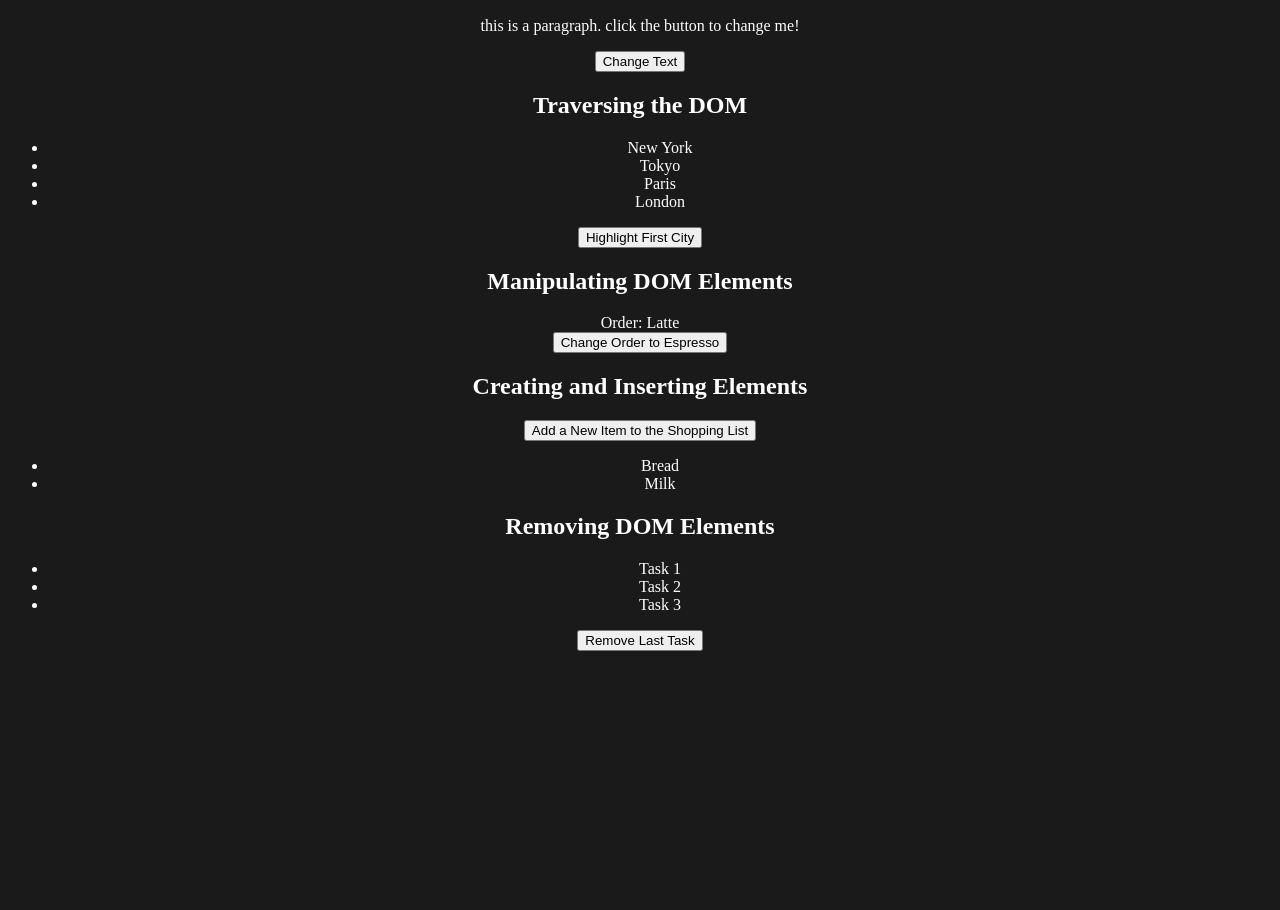
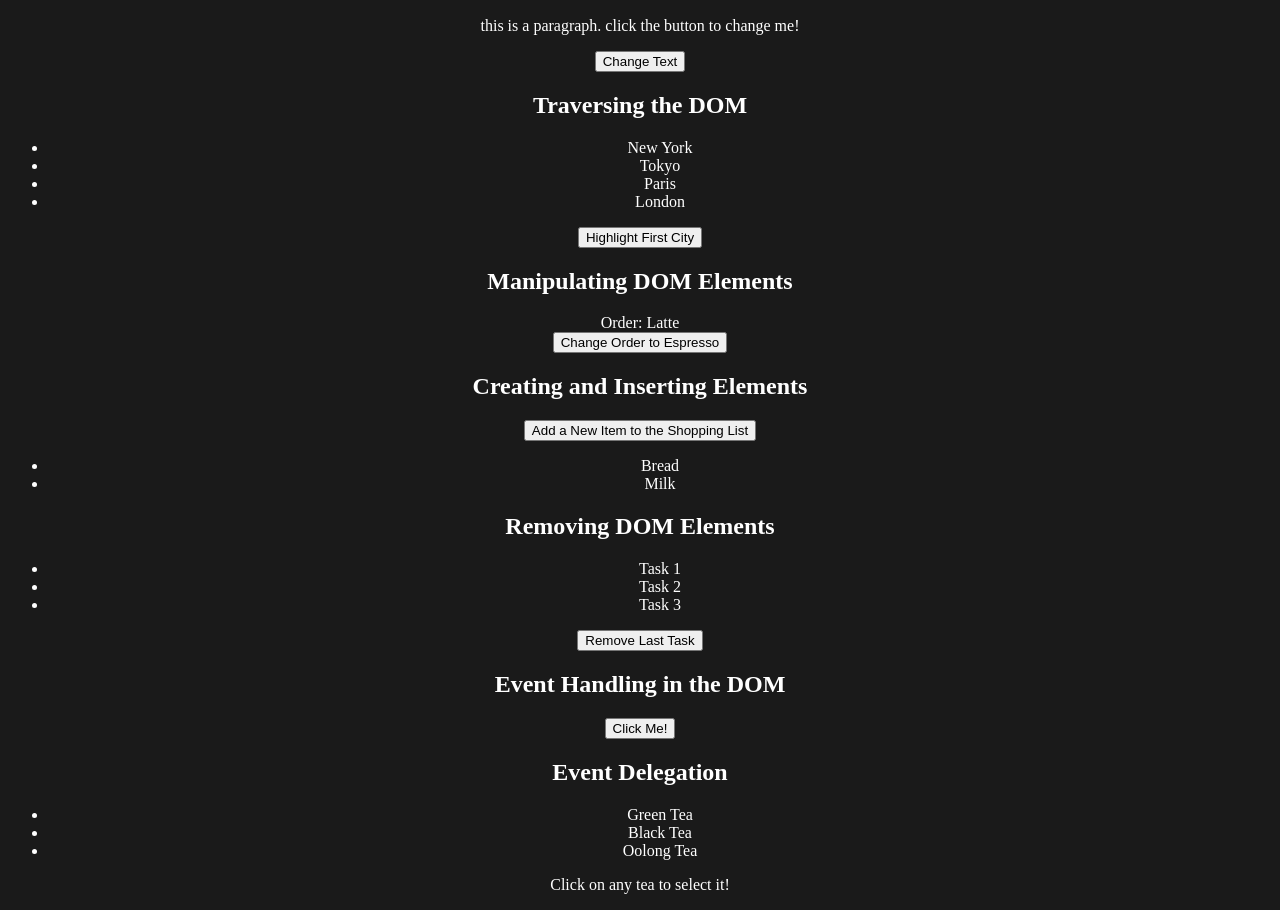
Before and after one commit to ArYn27/htmlcss, a plain HTML site: page JS/DOM/dom.html in a window 1280 px wide. Shown: the part 110-1020 px from the top of the page. Before the commit the page ends 800 px from the top, so only its background shows below. Drawn offline with Linux system fonts and the light colour scheme.

Commit message:
modified:   JS/DOM/dom.html 	modified:   JS/DOM/script.js

```diff
--- a/JS/DOM/dom.html
+++ b/JS/DOM/dom.html
@@ -65,6 +65,21 @@
       <button id="removeLastTask">Remove Last Task</button>
     </section>
 
+    <section>
+      <h2>Event Handling in the DOM</h2>
+      <button id="clickMeButton">Click Me!</button>
+    </section>
+
+     <section id="example-7">
+      <h2>Event Delegation</h2>
+      <ul id="teaList">
+        <li class="teaItem">Green Tea</li>
+        <li class="teaItem">Black Tea</li>
+        <li class="teaItem">Oolong Tea</li>
+      </ul>
+      <p>Click on any tea to select it!</p>
+    </section>
+
     <script src="./script.js"></script>
 
 
--- a/JS/DOM/script.js
+++ b/JS/DOM/script.js
@@ -60,3 +60,20 @@
         let taskList= document.getElementById("taskList")
         taskList.lastElementChild.remove();
     })
+
+    //example 6
+    document.getElementById("clickMeButton").addEventListener(
+        "click" , function(){
+            alert("hihellohi")
+        }
+    )
+
+    //example 7
+    document.getElementById("teaList")
+    .addEventListener("click" , function(event){
+        //check whether only the text has been selected
+        if(event.target && event.target.matches(".teaItem")){
+            alert("you selected: " + event.target.textContent)
+        }
+
+    })
```
